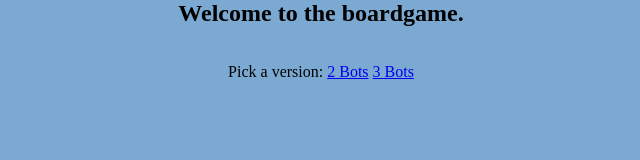
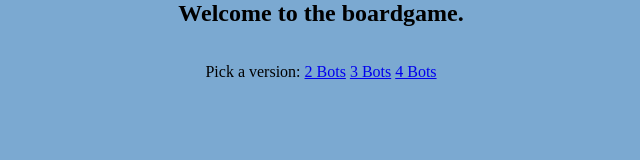
Before and after one commit to MrFish486/boardgame, a plain HTML site: page index.html in a window 1280 px wide. Shown: the whole page, without its empty margins (321-961 px from the left). Drawn offline with Linux system fonts and the light colour scheme.

Commit message:
Update 3.0

```diff
--- a/index.html
+++ b/index.html
@@ -6,4 +6,5 @@
 	<a>Pick a version:</a>
 	<a href="./2bots/index.html">2 Bots</a>
 	<a href="./3bots/index.html">3 Bots</a>
+	<a href="./4bots/index.html">4 Bots</a>
 </body>
```
